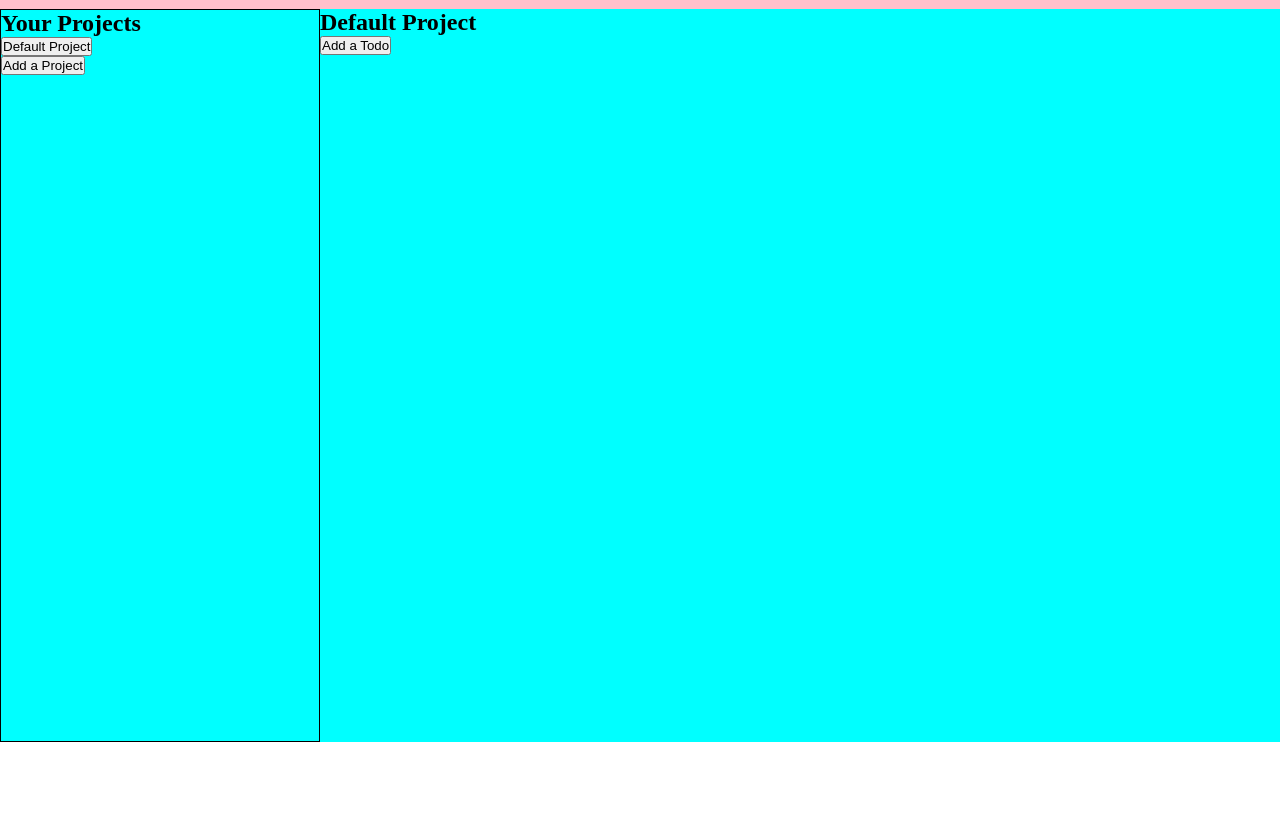
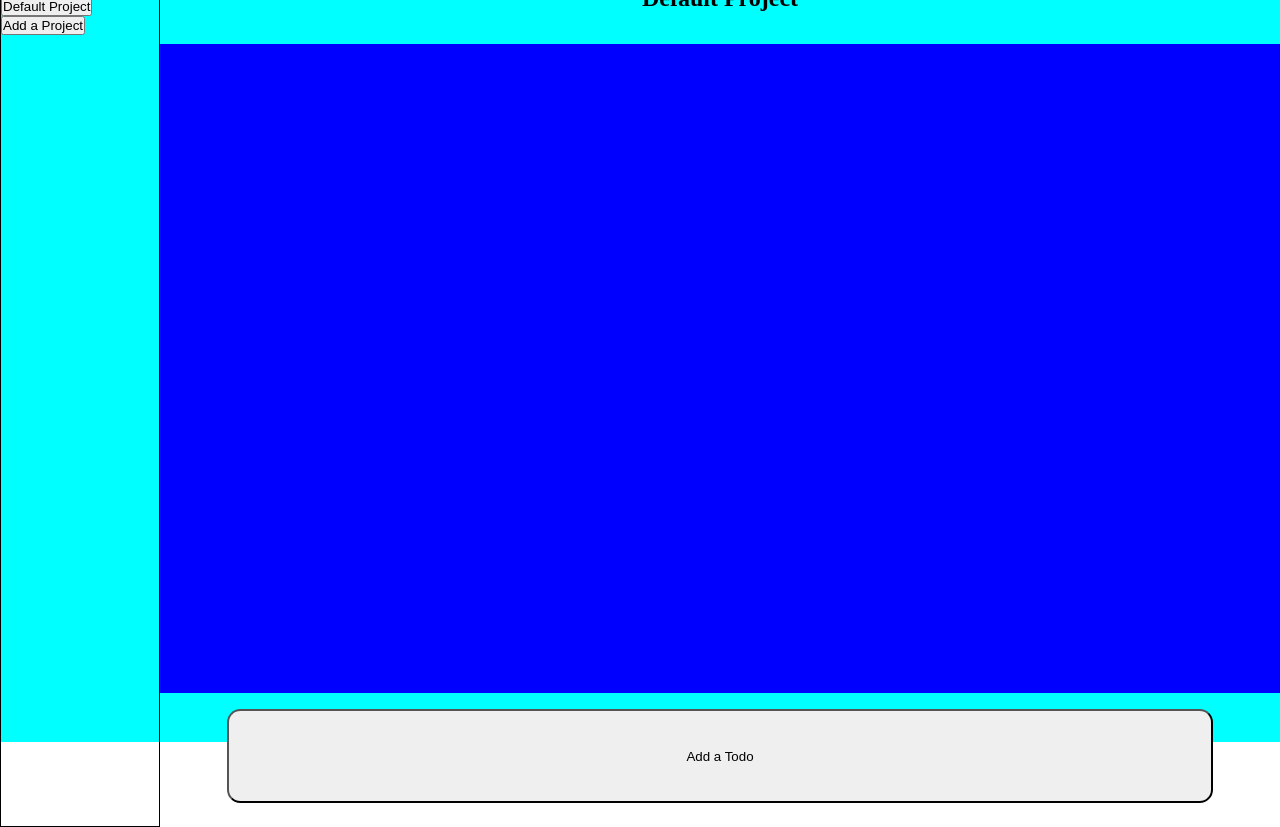
Before and after one commit to Blake-Peterson/todo-list, a website built with webpack: page src/template.html in a window 1280 px wide. Shown: the part 58-885 px from the top of the page. Before the commit the page ends 800 px from the top, so only its background shows below. Built offline with nearby package versions, Linux system fonts and the light colour scheme.

Commit message:
added dashboard with more grid styling

```diff
--- a/src/content.js
+++ b/src/content.js
@@ -9,7 +9,7 @@ import { getCurrentProject } from "./projectList";
 export function createContent(){
     const contentDiv = createDivId("content-container");
 
-    const projHeader = createH2Id(getCurrentProject().title,getCurrentProject().title);
+    const projHeader = createH2Id("project-title",getCurrentProject().title);
     contentDiv.appendChild(projHeader);
 
     const todoList = createDivId("project-todo-list");
--- a/src/projectDashboard.js
+++ b/src/projectDashboard.js
@@ -5,7 +5,7 @@ import { getProjectList } from "./projectList";
 
 
 export function createProjectDashboard(){
-    const projectDiv = createDivH2("your-project-container","Your Projects","Your Projects");
+    const projectDiv = createDivH2("your-project-container","dashboard-projects","Projects");
     const projectListDiv = createDivId("project-list");
     projectDiv.appendChild(projectListDiv);
     const projectList = getProjectList();
--- a/src/styles/style.css
+++ b/src/styles/style.css
@@ -11,7 +11,7 @@ button {
   height: 100vh;
   background-color: aqua;
   display: grid;
-  grid-template-columns: 3fr 9fr;
+  grid-template-columns: 2fr 14fr;
   grid-template-rows: 1fr 11fr;
 }
 
@@ -21,26 +21,51 @@ button {
   grid-row: 1/2;
 }
 
+#header-banner {
+  margin: 0 auto;
+}
+
 #your-project-container {
   grid-column: 1/2;
   grid-row: 2/3;
   border: black solid 1px;
 }
 
-#your-projects {
+#dashboard-projects {
 }
 
 #project-list {
   margin: 0 auto;
 }
 
+.project-button {
+}
+
+#add-project-btn {
+}
+
 #content-container {
   grid-column: 2/3;
   grid-row: 2/3;
+  display: grid;
+  grid-template-rows: 1fr 11fr 2fr;
+  gap: 1em;
+}
+
+#project-title {
+  margin: 16px auto;
 }
 
 #project-todo-list {
+  background-color: blue;
+  grid-row: 2/3;
 }
 
 #add-todo-button {
+  grid-row: 3/4;
+  box-sizing: border-box;
+  width: 88%;
+  height: 80%;
+  border-radius: 1em;
+  margin: 0 auto;
 }
```
